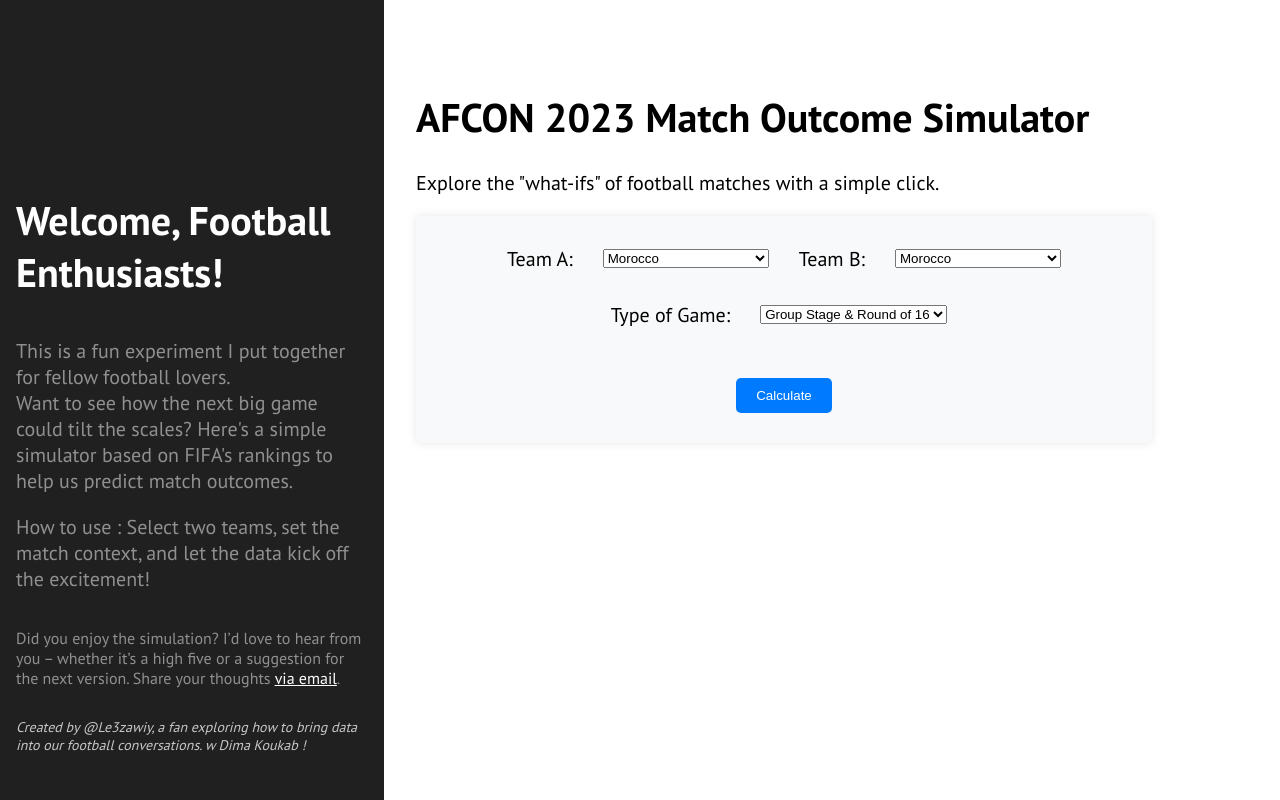
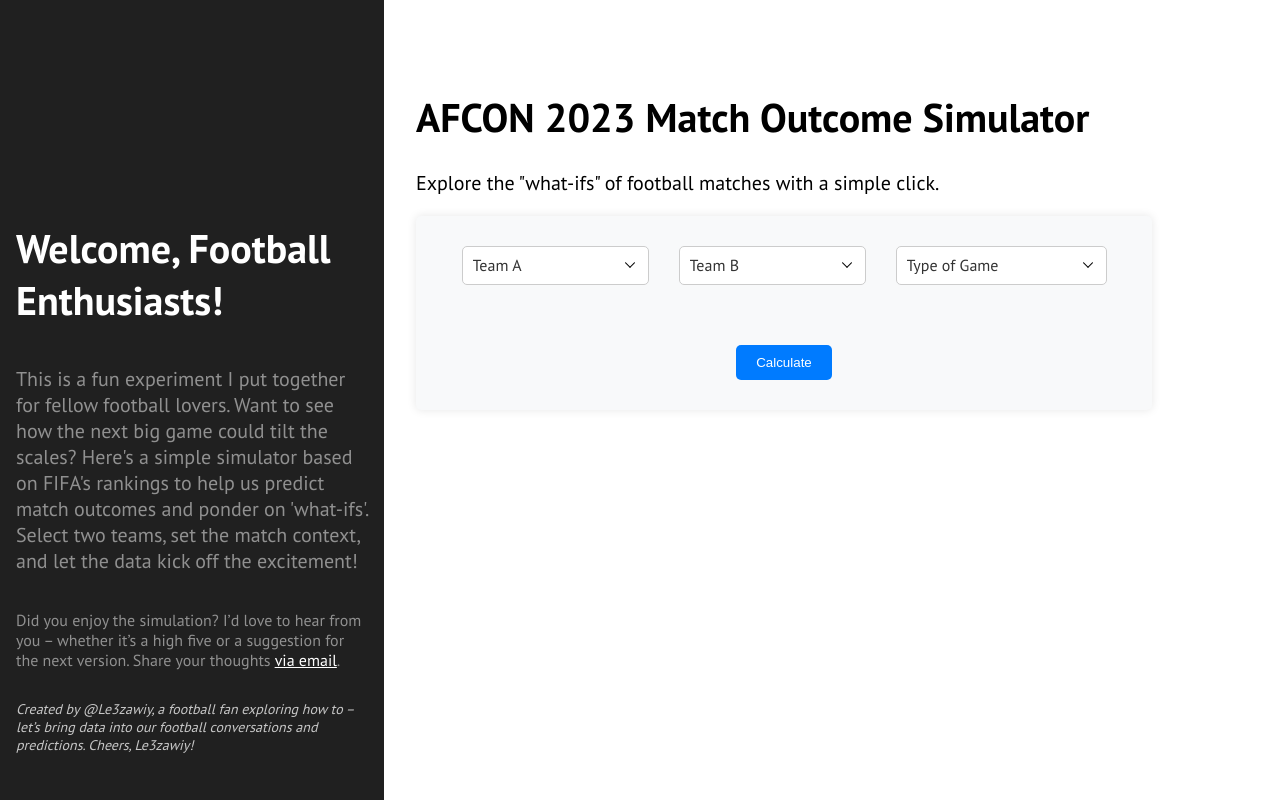
Before and after one commit to l3zawiY/l3zawiY_afcon.github.io, a plain HTML site: page index.html in a window 1280 px wide. Drawn offline with Linux system fonts and the light colour scheme.

Commit message:
CSS selects

```diff
--- a/index.html
+++ b/index.html
@@ -10,14 +10,13 @@
     <aside class="sidebar">
         <section id="introduction">
             <h1>Welcome, Football Enthusiasts!</h1>
-            <p>This is a fun experiment I put together for fellow football lovers. <br> Want to see how the next big game could tilt the scales? Here's a simple simulator based on FIFA's rankings to help us predict match outcomes.</p>
-            <p> How to use : Select two teams, set the match context, and let the data kick off the excitement!</p>
+            <p>This is a fun experiment I put together for fellow football lovers. Want to see how the next big game could tilt the scales? Here's a simple simulator based on FIFA's rankings to help us predict match outcomes and ponder on 'what-ifs'. Select two teams, set the match context, and let the data kick off the excitement!</p>
         </section>
         <section id="feedback-cta">
             <p>Did you enjoy the simulation? I’d love to hear from you – whether it’s a high five or a suggestion for the next version. Share your thoughts <a href="mailto:youneslb2020+AfconSimulator@gmail.com">via email</a>.</p>
         </section>
         <footer>
-            <p>Created by @Le3zawiy, a fan exploring how to bring data into our football conversations. w Dima Koukab !</p>
+            <p>Created by @Le3zawiy, a football fan exploring how to  – let’s bring data into our football conversations and predictions. Cheers, Le3zawiy!</p>
         </footer>
     </aside>
     <main>
@@ -28,17 +27,19 @@
 
         <form id="fifaForm" class="form-container">
 
-            <label for="teamADropdown">Team A:</label>
-            <select id="teamADropdown"></select>
+            <select id="teamADropdown">
+                <option value="" disabled selected>Team A</option>
+            </select>
 
-            <label for="teamBDropdown">Team B:</label>
-            <select id="teamBDropdown"></select>
+            <select id="teamBDropdown">
+                <option value="" disabled selected>Team B</option>
+            </select>
 
             <input type="hidden" id="teamAPoints" name="teamAPoints">
             <input type="hidden" id="teamBPoints" name="teamBPoints">
 
-            <label for="matchType">Type of Game:</label>
             <select id="matchType" name="matchType">
+                <option value="" disabled selected>Type of Game</option>
                 <!-- <option value="friendly_outside_calendar">Friendly (Outside Calendar)</option>
                 <option value="friendly">Friendly</option>
                 <option value="nations_league_group">Nations League Group</option>
@@ -48,7 +49,7 @@
                 <option value="confederation_final_QF_onwards">Quarter Final Onwards</option>
                 <!--<option value="world_cup_final_up_to_QF">World Cup Final Up to QF</option>
                 <option value="world_cup_final_QF_onwards">World Cup Final QF Onwards</option> -->
-            </select><br>
+            </select>
 
             <div class="buttons-container">
                 <button type="button" id="calculateButton">Calculate</button>
@@ -57,6 +58,8 @@
         </form>
         <div id="error-message"></div>
         <div id="results-container"></div> <!-- Container for all results -->
+
+
     </main>
     <script src="script.js"></script>
 </body>
--- a/styles.css
+++ b/styles.css
@@ -119,9 +119,42 @@ main {
     align-items: center;
 }
 
-#fifaForm label {
-    margin-right: 0.5em; /* Space between label and dropdown */
+#fifaForm select {
+    min-width: 140px; /* Minimum width for dropdowns */
+    padding: 10px; /* Make the dropdowns taller, easier to interact with */
+    border: 1px solid #ccc; /* Subtle border color */
+    border-radius: 5px; /* Match the border-radius with other elements */
+    background-color: white; /* Ensure the background is white for readability */
+    -webkit-appearance: none; /* Removes default styling particularly in iOS */
+    -moz-appearance: none; /* Removes default styling particularly in Firefox */
+    appearance: none; /* Removes default styling */
+    font-family: inherit; /* The dropdowns should inherit the font-family from the body */
+    font-size: 1rem; /* Adjust font size as needed */
+    color: #333; /* Text color for the options */
+    background-image: url('chevron16px.png'); /* A custom arrow image */
+    background-position: right 10px center; /* Position for the custom arrow image */
+    background-repeat: no-repeat; /* No repeat for the custom arrow image */
+    background-size: 16px 16px; /* Or the size to which you resized your icon */
+    -webkit-appearance: none; /* Removes default styling on WebKit browsers */
+    -moz-appearance: none; /* Removes default styling on Firefox */
+    appearance: none; /* Removes default styling */
+
+    margin-bottom: 20px; /* Space between each form element */
 }
+
+#fifaForm select:focus {
+    border-color: #0056b3; /* Highlight color when the dropdown is focused */
+    outline: none; /* Remove default focus outline */
+}
+
+.buttons-container {
+    width: 100%; /* Full width to allow centering */
+    display: flex;
+    justify-content: center;
+    gap: 10px;
+    margin-top: 20px; /* Space between form elements and buttons */
+}
+
 
 #fifaForm select, #fifaForm input[type="hidden"] {
     min-width: 140px; /* Minimum width for dropdowns */
```
Also changed, not shown: chevron16px.png (added).
